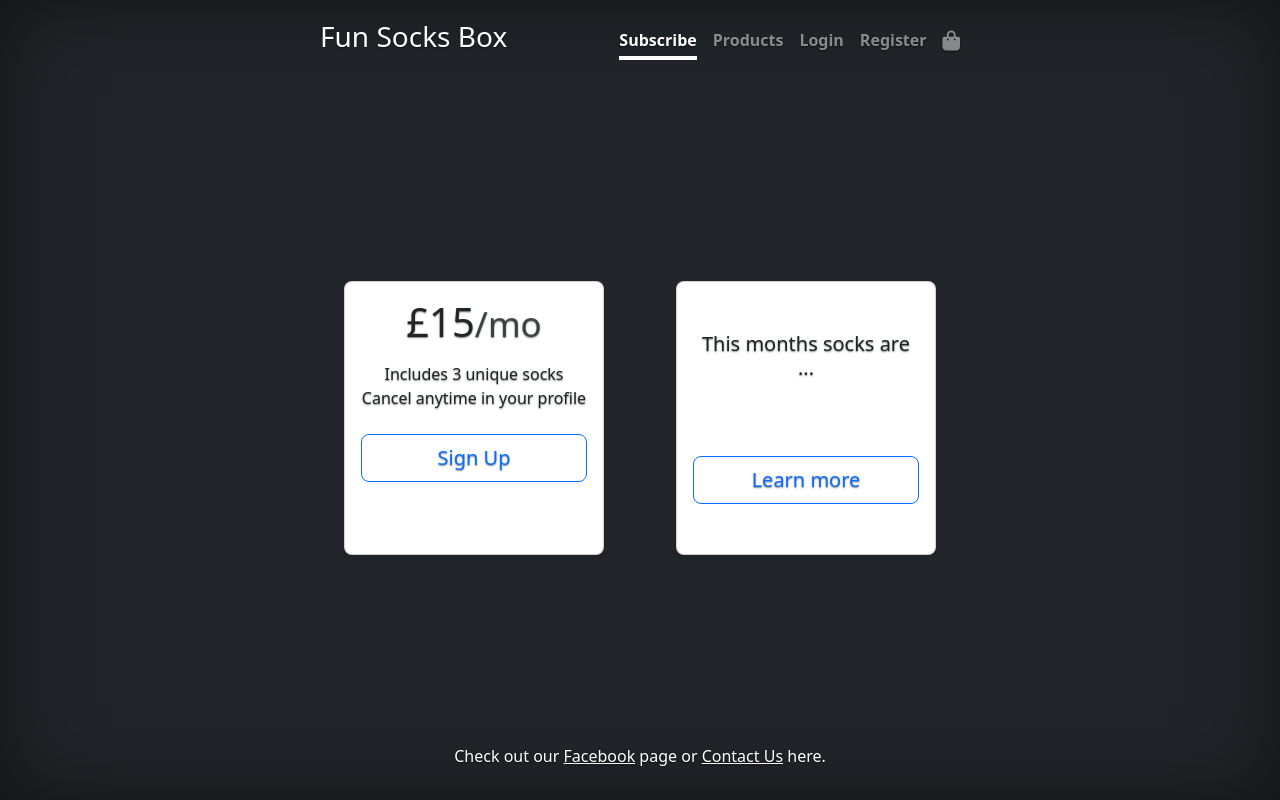
After one commit to MWBark/Fun-Socks-Box, a Django app: page /subscription/ in a window 1280 px wide. The commit adds this page. Run offline with Django 3.2, Linux system fonts and the light colour scheme; data that the repository does not hold is empty; some libraries are stand-ins or nearby versions.

Commit message:
Create subscribe page

```diff
--- a/fun_socks_box/settings.py
+++ b/fun_socks_box/settings.py
@@ -44,6 +44,7 @@ INSTALLED_APPS = [
     'allauth.socialaccount',
     'home',
     'products',
+    'subscription',
 ]
 
 MIDDLEWARE = [
--- a/fun_socks_box/urls.py
+++ b/fun_socks_box/urls.py
@@ -23,4 +23,5 @@ urlpatterns = [
     path('accounts/', include('allauth.urls')),
     path('', include('home.urls')),
     path('products/', include('products.urls')),
+    path('subscription/', include('subscription.urls')),
 ] + static(settings.MEDIA_URL, document_root=settings.MEDIA_ROOT)
--- /dev/null
+++ b/subscription/templates/subscription/subscribe.html
@@ -0,0 +1,61 @@
+{% extends "base.html"%}
+
+{% block content %}
+<main>
+    <div class="row row-cols-1 row-cols-md-2 mb-3">
+        <div class="col">
+            <div class="card m-4 rounded-3 shadow-sm h-100">
+                <div class="card-body mb-2">
+                    <h1 class="card-title pricing-card-title">£15<small class="text-body-secondary fw-light">/mo</small>
+                    </h1>
+                    <ul class="list-unstyled mt-3 mb-4">
+                        <li>Includes 3 unique socks</li>
+                        <li>Cancel anytime in your profile</li>
+                    </ul>
+                    {% if user.is_authenticated %}
+                    <p><strong>Size:</strong>
+                        <select class="form-control w-50 mb-2" name="product_size" id='id_product_size'>
+                            <option value="xs">XS</option>
+                            <option value="s">S</option>
+                            <option value="m" selected>M</option>
+                            <option value="l">L</option>
+                            <option value="xl">XL</option>
+                        </select>
+                    </p>
+
+                    <a href="#" class="w-100 btn btn-lg btn-outline-primary">Subscribe</a>
+                    {% else %}
+                    <a href="{% url 'account_signup' %}" class="w-100 btn btn-lg btn-outline-primary">Sign Up</a>
+                    {% endif %}
+                </div>
+            </div>
+        </div>
+        <div class="col">
+            <div class="card m-4 rounded-3 shadow-sm h-100">
+                <div class="card-body d-flex flex-column justify-content-evenly">
+                    <h5 class="card-title">This months socks are ...</h5>
+                    <div id="carouselExample" class="carousel slide">
+                        <div class="carousel-inner">
+                            {% for i in images %}
+                            <div class="carousel-item{% if forloop.first %} active{% endif %}">
+                                <img src="{{ i.image.url }}" class="d-block w-100" alt="...">
+                            </div>
+                            {% endfor %}
+                        </div>
+                        <button class="carousel-control-prev" type="button" data-bs-target="#carouselExample"
+                            data-bs-slide="prev">
+                            <span class="carousel-control-prev-icon" aria-hidden="true"></span>
+                            <span class="visually-hidden">Previous</span>
+                        </button>
+                        <button class="carousel-control-next" type="button" data-bs-target="#carouselExample"
+                            data-bs-slide="next">
+                            <span class="carousel-control-next-icon" aria-hidden="true"></span>
+                            <span class="visually-hidden">Next</span>
+                        </button>
+                    </div>
+                    <a href="{% url 'products' %}" class="w-100 btn btn-lg btn-outline-primary">Learn more</a>
+                </div>
+            </div>
+        </div>
+</main>
+{% endblock %}
--- /dev/null
+++ b/subscription/urls.py
@@ -0,0 +1,7 @@
+from django.contrib import admin
+from django.urls import path
+from . import views
+
+urlpatterns = [
+    path('', views.subscribe, name='subscribe'),
+]
--- a/subscription/views.py
+++ b/subscription/views.py
@@ -1,3 +1,11 @@
 from django.shortcuts import render
 
-# Create your views here.
+from products.models import ProductImage
+
+
+def subscribe(request):
+    """ A view to return subscription page """
+
+    images = ProductImage.objects.all()
+
+    return render(request, 'subscription/subscribe.html', {'images': images})
--- a/templates/base.html
+++ b/templates/base.html
@@ -52,7 +52,7 @@
                 </a>
                 <nav class="nav nav-masthead justify-content-center float-md-end">
                     <a class="nav-link fw-bold py-1 px-0 {% if request.path == subscribe_url %}active"
-                        aria-current="page{% endif %}" href="#">Subscribe</a>
+                        aria-current="page{% endif %}" href="{% url 'subscribe' %}">Subscribe</a>
                     <a class="nav-link fw-bold py-1 px-0 {% if request.path == products_url %}active"
                         aria-current="page{% endif %}" href="{% url 'products' %}">Products</a>
                     {% if user.is_authenticated %}
```
